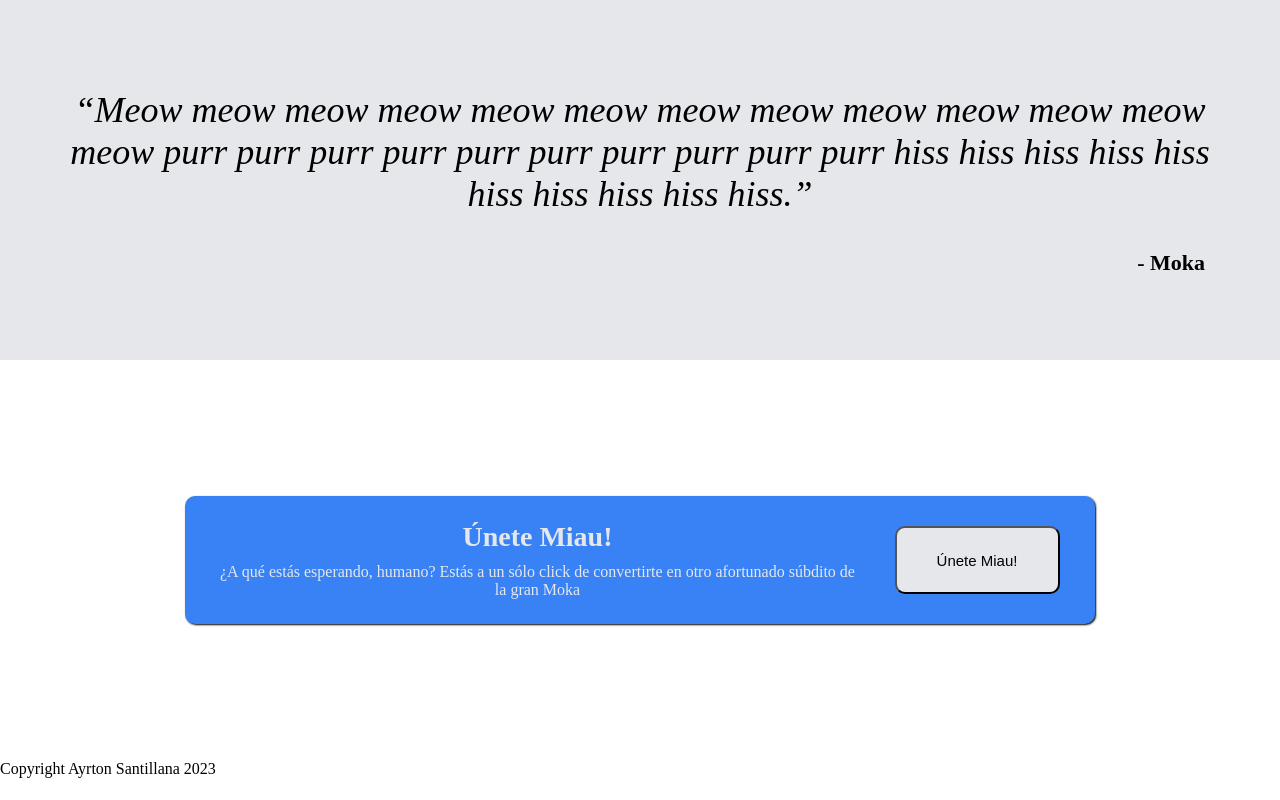
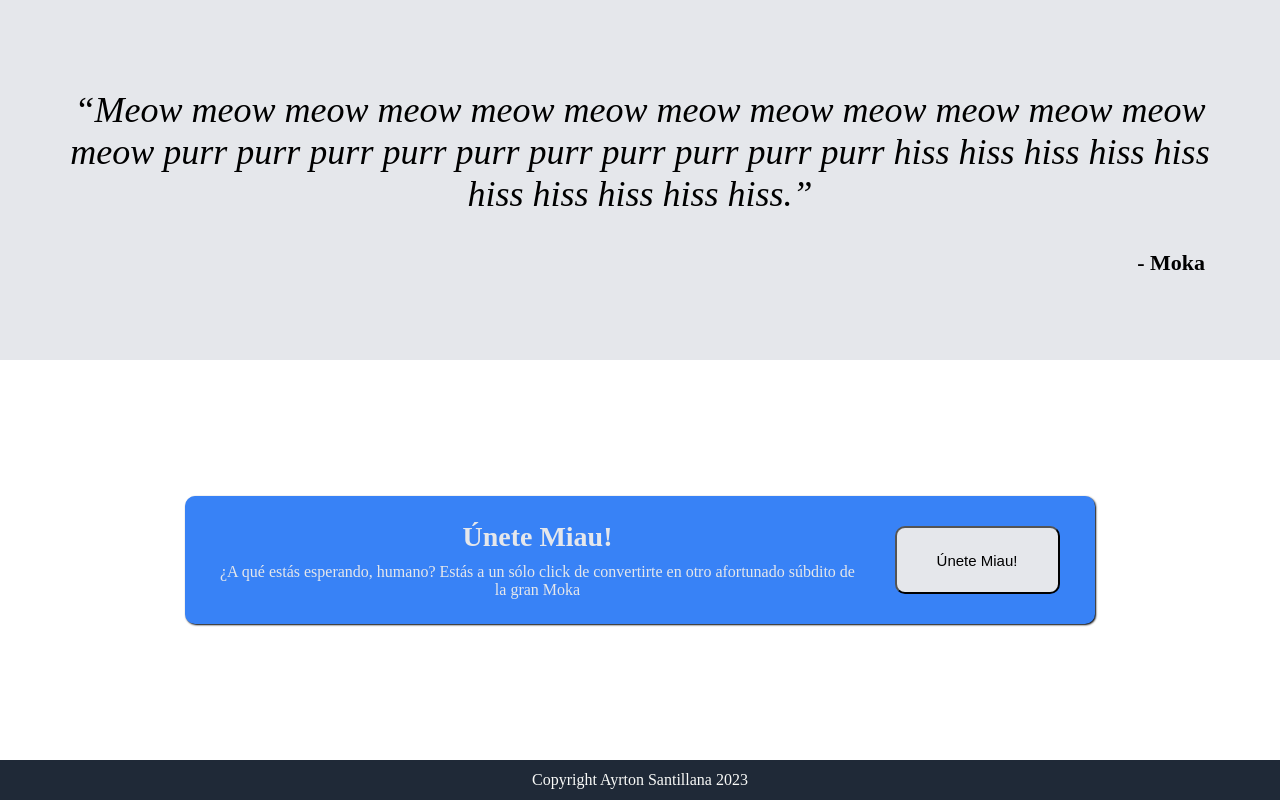
Before and after one commit to AyrtonTV/odin_landingpage_V2, a plain HTML site: page index.html in a window 1280 px wide. Shown: the part 1310-2110 px from the top of the page. Before the commit the page ends 2088 px from the top, so only its background shows below. Drawn offline with Linux system fonts and the light colour scheme.

Commit message:
Terminado footer

```diff
--- a/index.html
+++ b/index.html
@@ -13,7 +13,7 @@
                 <div class="links">
                     <a href="#middle-top">Achievements</a>
                     <a href="#quote">Quote</a>
-                    <a href="#">Link3</a>
+                    <a href="#call">Únete Miau!</a>
                 </div>
             </nav>
         </header>
--- a/style.css
+++ b/style.css
@@ -226,3 +226,13 @@ main{
     color: #e5e7eb;
     transform: translateY(-5px);
 }
+
+footer{
+    display: flex;
+    justify-content: center;
+    align-items: center;
+    background-color: #1f2937;
+    color: #f9faf8;
+    padding: 5px;
+    height: 5vh;
+}
```
